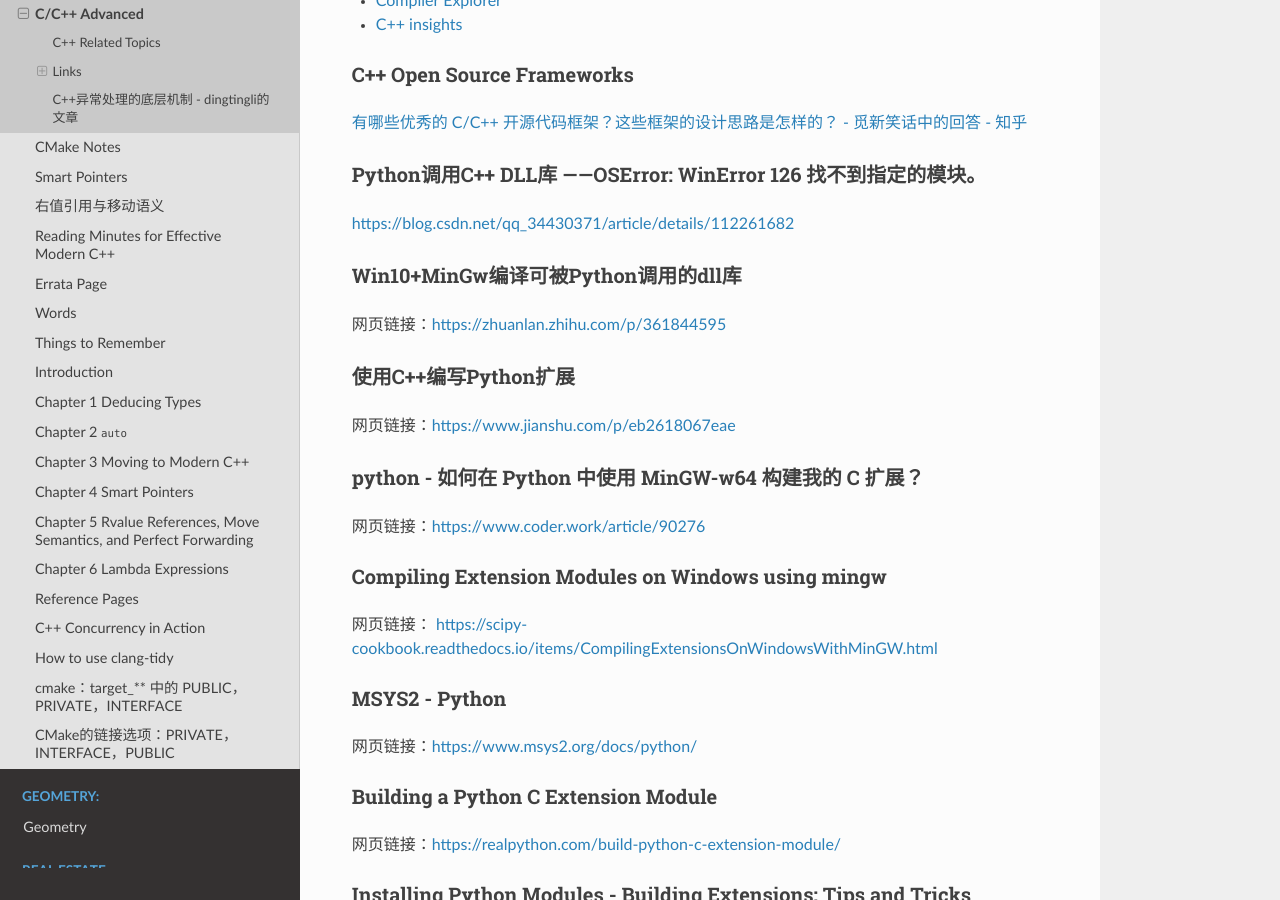
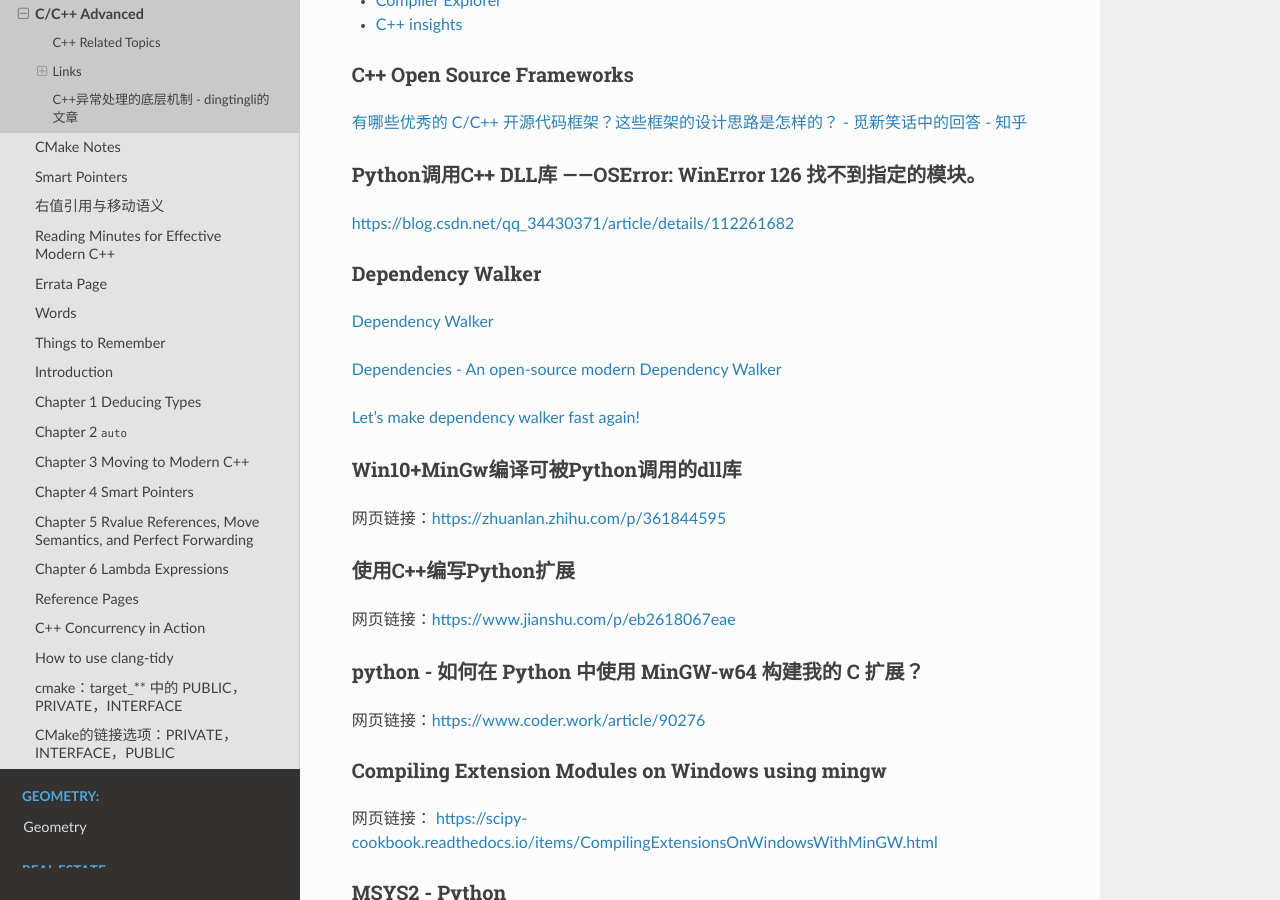
Before and after one commit to Pyrad/pyradnotes, a Sphinx documentation site: the page built from source/CPP/CppAdvanced.md, in a window 1280 px wide and 900 px high, scrolled down 1900 px. Built offline with Sphinx 7.4.7 and the Read the Docs theme 2.0.0, drawn with Linux system fonts in a browser that asks for light colours.

Commit message:
CPP Links for dependency walker

```diff
--- a/source/CPP/CppAdvanced.md
+++ b/source/CPP/CppAdvanced.md
@@ -92,6 +92,14 @@
 ### Python调用C++ DLL库 ------OSError: WinError 126 找不到指定的模块。
 
 [https://blog.csdn.net/qq_34430371/article/details/112261682](https://blog.csdn.net/qq_34430371/article/details/112261682)
+
+### Dependency Walker
+
+[Dependency Walker](http://www.dependencywalker.com/)
+
+[Dependencies - An open-source modern Dependency Walker](https://github.com/lucasg/Dependencies)
+
+[Let's make dependency walker fast again!](https://zhuanlan.zhihu.com/p/268629149)
 
 ### Win10+MinGw编译可被Python调用的dll库
 
```
